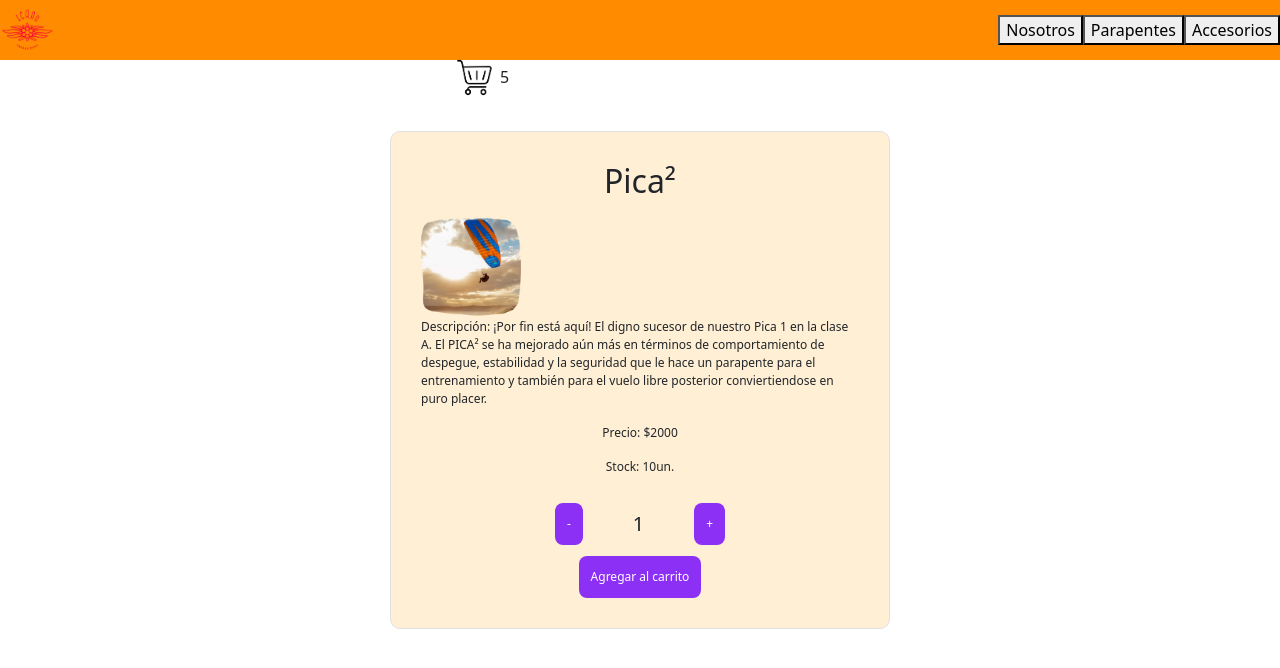
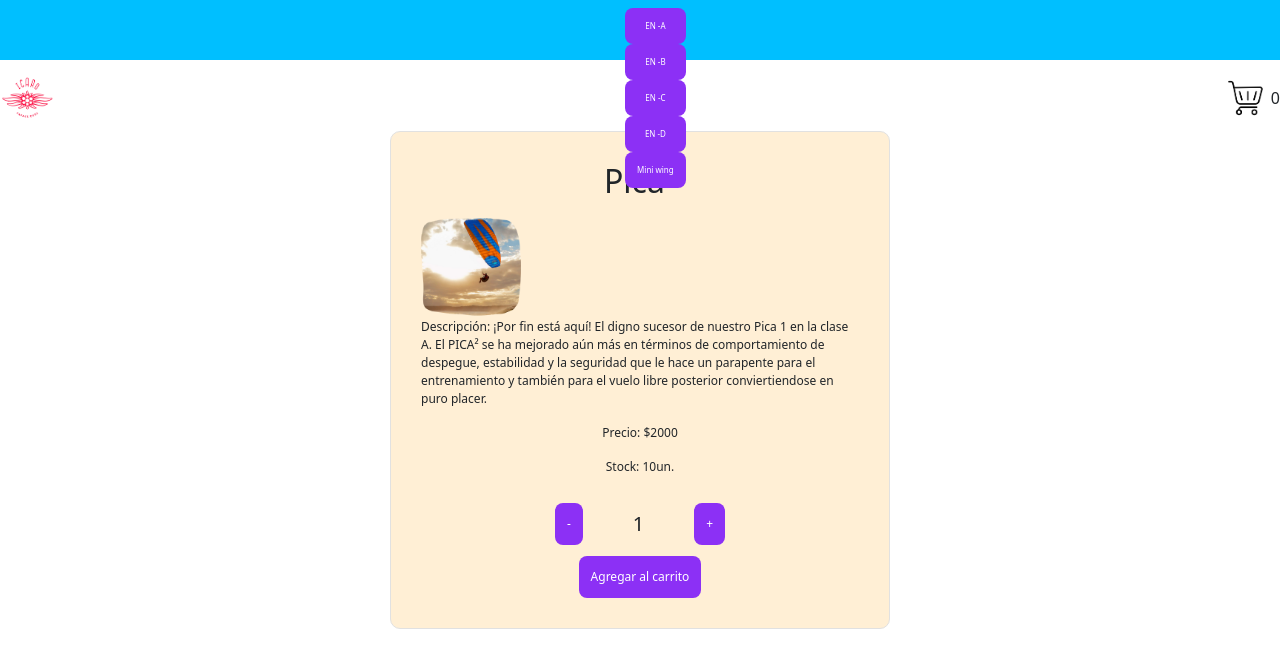
Before and after one commit to Tomi-422/Icaro-app, a React (Create React App) app: page /detail/1 in a window 1280 px wide. Shown: the top 668 px of the page. Built offline with nearby package versions, Linux system fonts and the light colour scheme.

Commit message:
cartContext

```diff
--- a/src/App.js
+++ b/src/App.js
@@ -2,12 +2,13 @@ import Navbar from './components/navbar/navbar';
 import ItemListContainer from './components/itemListContainer/itemListContainer';
 import ItemDetailContainer from './components/itemDetailContainer/itemDetailContainer';
 import { BrowserRouter, Routes, Route } from 'react-router-dom'
+import { CartProvider } from './context/cartContext'
 
 function App() {
 
-
   return (
     <div className='App'>
+      <CartProvider>
         <BrowserRouter>
           <Navbar />
           <Routes>
@@ -17,6 +18,7 @@ function App() {
             <Route path='*' element={<h1>404 NOT FOUND</h1>} />
           </Routes>
         </BrowserRouter>
+      </CartProvider>
     </div>
   );
 }
--- a/src/asyncMock.js
+++ b/src/asyncMock.js
@@ -94,7 +94,7 @@ const products = [{
       img:'/images/11.png',
       precio: 1200,
       stock: 10,
-      category: "Mini Wing",
+      category: "mini wing",
       description: "El KIWI es tu fiel compañero para que el pilotaje en tierra sea divertivo y educativo, incluso cuando las condiciones del viento son exigentes."
    }
 ]
--- a/src/components/cartWidget/cartWidget.js
+++ b/src/components/cartWidget/cartWidget.js
@@ -1,11 +1,16 @@
 import "./cartWidget.css";
 import cart from "./assets/carrito.png"
+import { useContext } from "react";
+import { CartContext } from "../../context/cartContext";
 
 const CartWidget = () => {
+
+    const { totalQuantity } = useContext(CartContext)
+
     return (
         <div to='/cart' className="cartWidget">
              <img className="cartImg" src={cart} alt='cart'/>
-             {5}
+             {totalQuantity}
         </div>
     )
 }
--- a/src/components/item/item.js
+++ b/src/components/item/item.js
@@ -1,7 +1,7 @@
 import './Item.css'
 import { Link } from 'react-router-dom'
 
-const Item = ({id, nombre, precio, img }) => {
+const Item = ({id, nombre, precio, img, category}) => {
 
     return(
         <article className="CardItem">
@@ -15,6 +15,9 @@ const Item = ({id, nombre, precio, img }) => {
             </header>
             <section>
                 <p className="Info">
+                    Homologacion: {category}
+                </p>
+                <p className="Info">
                     Precio: ${precio}
                 </p>
             </section>
--- a/src/components/itemDetail/itemDetail.js
+++ b/src/components/itemDetail/itemDetail.js
@@ -1,14 +1,22 @@
 import './ItemDetail.css'
 import Counter from "../itemCount/itemCount"
+// import { Link } from 'react-router-dom'
+import { useContext } from 'react'
+import { CartContext } from '../../context/cartContext'
+
 
 const ItemDetail = ({id, nombre, precio, stock, description, img}) => {
+
+    const { addItem } = useContext(CartContext)
 
     const handleOnAdd = (quantity) => {
         const productToAdd = {
             id, nombre, precio, quantity,
         }
-        console.log(productToAdd)
+
+        addItem(productToAdd)
     }
+
 
     return(
         <article className='CardItem'>
--- a/src/components/itemDetailContainer/itemDetailContainer.js
+++ b/src/components/itemDetailContainer/itemDetailContainer.js
@@ -9,7 +9,7 @@ const ItemDetailContainer = () => {
     const [loading, setLoading] = useState(true)
 
     const { productId } = useParams()
-    console.log(productId)
+
 
     useEffect(()=>{
         getProductsById(productId)
--- a/src/components/navbar/navbar.css
+++ b/src/components/navbar/navbar.css
@@ -1,6 +1,6 @@
 .navbar {
     display: flex;
-    background-color: darkorange;
+    background-color: deepskyblue;
     height: 60px;
     justify-content: space-around;
     flex-direction: row;
@@ -12,6 +12,55 @@
 }
 
 .botones {
+    flex-direction: row;
+}
+
+.Option {
+    /* color: #8C30F5; */
+    text-decoration: none;
+    border-radius: 25;
+    margin: 0 50px;
+    /* TODO */
+    /* width: auto; */
+    padding: 12px;
+    font-size: 8px;
+    background: #8C30F5;
+    border-radius: 8px;
     display: flex;
+    order: 1;
+    align-self: center;
+    flex-grow: 0;
     justify-content: center;
-}
+    align-items: center;
+    text-decoration: none;
+    color: #FFFFFF;
+    border: none;
+    border-style: none;
+    cursor: pointer;
+    outline: inherit;
+  }
+
+.ActiveOption {
+    /* color: #8C30F5; */
+    text-decoration: none;
+    border-radius: 25;
+    margin: 0 50px;
+    /* TODO */
+    /* width: auto; */
+    padding: 12px;
+    font-size: 15px;
+    background: blue;
+    border-radius: 8px;
+    display: flex;
+    order: 1;
+    align-self: center;
+    flex-grow: 0;
+    justify-content: center;
+    align-items: center;
+    text-decoration: none;
+    color: #FFFFFF;
+    border: none;
+    border-style: none;
+    cursor: pointer;
+    outline: inherit;
+  }
--- a/src/components/navbar/navbar.js
+++ b/src/components/navbar/navbar.js
@@ -13,9 +13,11 @@ const Navbar = () => {
                 </div>
             </NavLink>
             <div className="botones">
-                <button>Nosotros</button>
-                <button>Parapentes</button>
-                <button>Accesorios</button>
+                <NavLink to={'/category/EN -A'} className={({ isActive}) => isActive ? 'ActiveOption' : 'Option'}>EN -A</NavLink>
+                <NavLink to={'/category/EN -B'} className={({ isActive}) => isActive ? 'ActiveOption' : 'Option'}>EN -B</NavLink>
+                <NavLink to={'/category/EN -C'} className={({ isActive}) => isActive ? 'ActiveOption' : 'Option'}>EN -C</NavLink>
+                <NavLink to={'/category/EN -D'} className={({ isActive}) => isActive ? 'ActiveOption' : 'Option'}>EN -D</NavLink>
+                <NavLink to={'/category/mini wing'} className={({ isActive}) => isActive ? 'ActiveOption' : 'Option'}>Mini wing</NavLink>
             </div>
             <div className="cartWdg">
                 <CartWidget />
--- /dev/null
+++ b/src/context/cartContext.js
@@ -0,0 +1,50 @@
+import { useState, useEffect, createContext } from "react"
+
+export const CartContext = createContext({
+    cart: [],
+    totalQuantity: 0
+})
+
+export  const CartProvider = ({children}) => {
+    const [cart, setCart] = useState([])
+    const [totalQuantity, setTotalQuantity] = useState(0)
+
+    useEffect(() =>{
+        const totalQty = getQuantity()
+        setTotalQuantity(totalQty)
+    }, [cart])
+
+    const addItem = (productToAdd) => {
+        if(!isInCart(productToAdd.id)) {
+            setCart([...cart, productToAdd])
+        } else {
+            console.log('ya esta en el carrito')
+        }
+    }
+
+    const isInCart = (id) =>{
+        return cart.some(prod => prod.id === id)
+    }
+
+    const removeItem = (id) => {
+        const cartWithoutProduct = cart.filter(prod => prod.id !== id)
+        setCart(cartWithoutProduct)
+    }
+
+    const getQuantity = () => {
+        let accu = 0
+
+        cart.forEach(prod => {
+            accu += prod.quantity
+        })
+
+        return accu
+    }
+
+    return (
+        <CartContext.Provider value={{cart, addItem, removeItem, totalQuantity}}>
+            {children}
+        </CartContext.Provider>
+
+    )
+}
```
Lines whose indentation alone changed are shown as unchanged.
